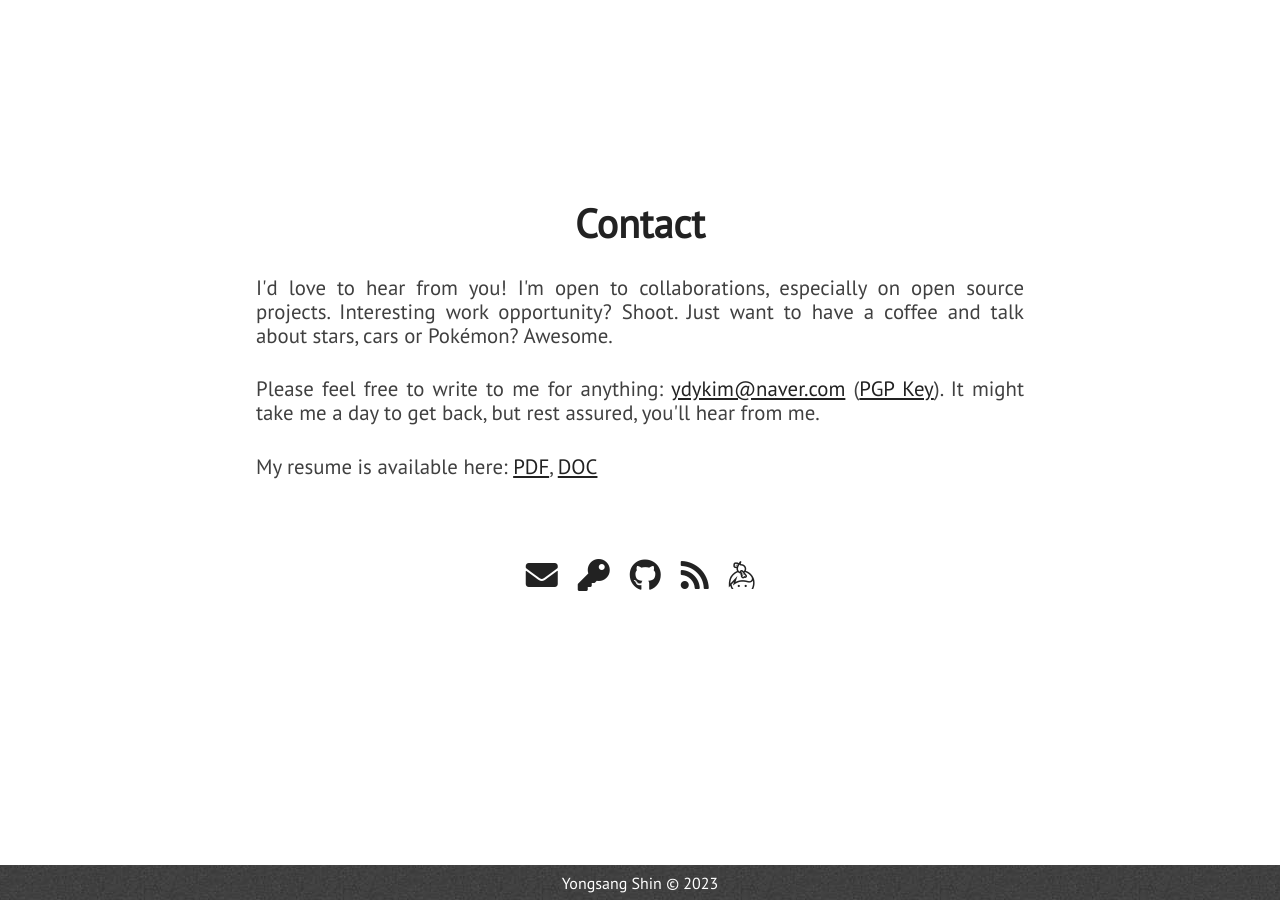
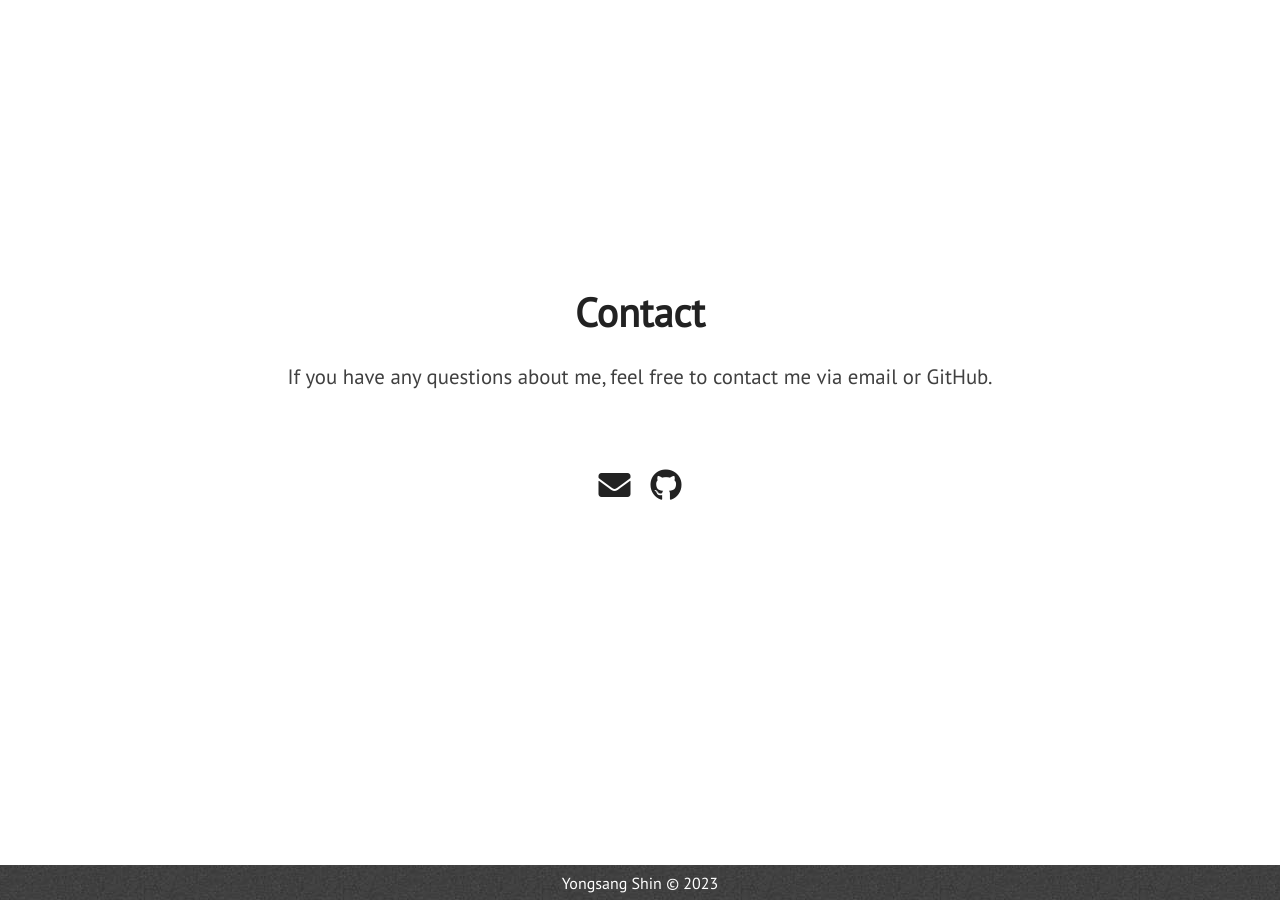
Before and after one commit to ydykim/ydykim.github.io, a Jekyll site: the page built from index.html, in a window 1280 px wide and 900 px high, scrolled down 5228 px. Built offline with Jekyll 4.4.1, drawn with Linux system fonts in a browser that asks for light colours; nearby versions of some CDN libraries.

Commit message:
Update extra.html

```diff
--- a/_includes/extra.html
+++ b/_includes/extra.html
@@ -3,36 +3,17 @@
         <div>
             <div class="section-heading" id="chat-text">Contact</div>
             <p class="paragraph-text justify-text">
-                I'd love to hear from you! I'm open to collaborations, especially on open source projects. Interesting work opportunity? Shoot. Just want to have a coffee and talk about stars, cars or Pokémon? Awesome.
+                If you have any questions about me, feel free to contact me via email or GitHub.
             </p>
-            <p class="paragraph-text justify-text">
-                Please feel free to write to me for anything: <a href="mailto:{{ site.email }}">{{ site.email }}</a> (<a href="https://www.nagekar.com/publickey.abhishek@nagekar.com.asc">PGP Key</a>). It might take me a day to get back, but rest assured, you'll hear from me.
-            </p>
-            <p class="paragraph-text justify-text">
-                My resume is available here: <a href="{{ site.blog_url }}/resume/resume.pdf">PDF</a>, <a href="{{ site.blog_url }}/resume/resume.docx">DOC</a>
-            </p>
+
             <div class="extra-links">
                 <span class="hint--bottom bottom-link" aria-label="Email">
                     <a href="mailto:{{ site.email }}"><i class="head-icon fas fa-envelope"></i></a>
                 </span>
-                <span class="hint--bottom bottom-link" aria-label="PGP Key">
-                    <a href="https://www.nagekar.com/publickey.abhishek@nagekar.com.asc"><i class="head-icon fas fa-key"></i></a>
                 </span>
                 <span class="hint--bottom bottom-link" aria-label="GitHub">
                     <a href="https://github.com/{{ site.github_username }}"><i class="head-icon fab fa-github"></i></a>
                 </span>
-                <span class="hint--bottom bottom-link" aria-label="Web Blog">
-                    <a href="{{ site.blog_url }}"><i class="head-icon fas fa-rss"></i></a>
-                </span>
-                <span class="hint--bottom bottom-link" aria-label="Keybase">
-                    <a href="https://keybase.io/{{ site.keybase_username }}"><i class="head-icon fab fa-keybase"></i></a>
-                </span>
-                <!-- <span class="hint--bottom bottom-link" aria-label="Reddit">
-                    <a href="https://www.reddit.com/u/{{ site.reddit_username }}"><i class="head-icon fab fa-reddit"></i></a>
-                </span>
-                <span class="hint--bottom bottom-link" aria-label="Twitter">
-                    <a href="https://twitter.com/{{ site.twitter_username }}"><i class="head-icon fab fa-twitter"></i></a>
-                </span> -->
             </div>
         </div>
     </section>
```
